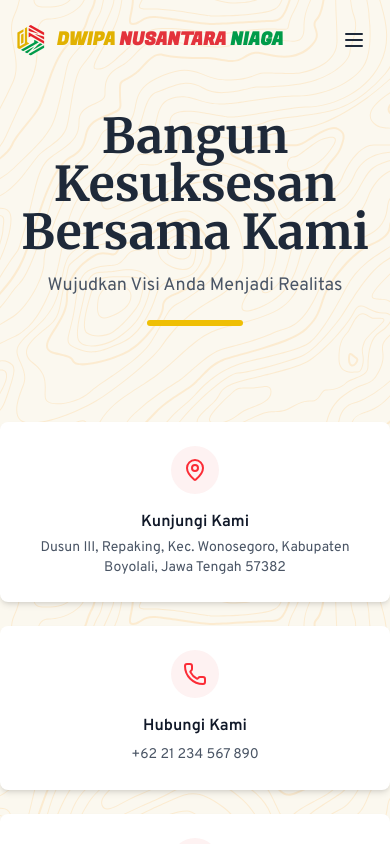
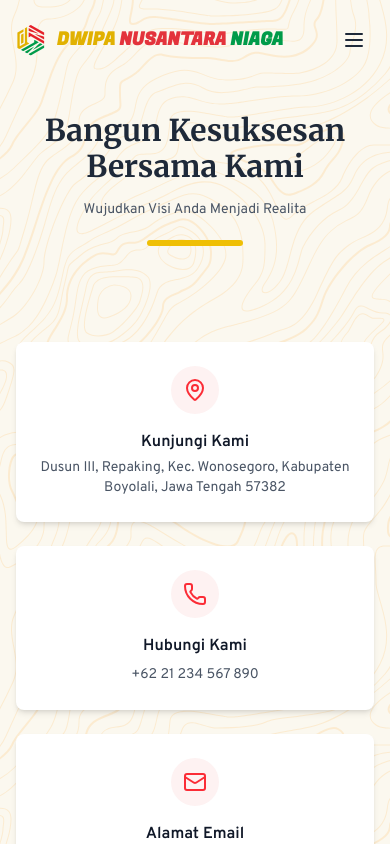
Before and after one commit to irfanfaiz25/dnn-company-profile, a React (Vite) app: page /kontak in a window 390 px wide. Shown: the top 844 px of the page. Built offline with nearby package versions, Linux system fonts and the light colour scheme.

Commit message:
feat: separate the kontak page section and make it responsive

```diff
--- a/src/App.jsx
+++ b/src/App.jsx
@@ -9,7 +9,7 @@ import { useEffect } from "react";
 import Produk from "./Pages/Produk/Index";
 import Sorotan from "./Pages/Sorotan";
 import SorotanDetail from "./Pages/SorotanDetail";
-import Kontak from "./Pages/Kontak";
+import Kontak from "./Pages/Kontak/Index";
 
 function App() {
   const location = useLocation();
--- a/src/Pages/Kontak.jsx
+++ b/src/Pages/Kontak/Index.jsx
@@ -5,14 +5,13 @@ import { motion } from "motion/react";
 const Kontak = () => {
   return (
     <div className="min-h-screen section-background">
-      <div className="max-w-7xl mx-auto pt-28 pb-16">
-        {/* Contact Info Cards */}
+      <div className="max-w-7xl mx-auto px-4 md:px-0 pt-28 pb-16">
         <div className="flex flex-col items-center">
           <motion.h2
             initial={{ opacity: 0, y: 30 }}
             whileInView={{ opacity: 1, y: 0 }}
             transition={{ duration: 0.5, delay: 0.2 }}
-            className="text-5xl font-display font-bold text-center text-gray-800 mb-4"
+            className="text-3xl md:text-5xl font-display font-bold text-center text-gray-800 mb-4"
           >
             Bangun Kesuksesan Bersama Kami
           </motion.h2>
@@ -20,9 +19,9 @@ const Kontak = () => {
             initial={{ opacity: 0, y: 30 }}
             whileInView={{ opacity: 1, y: 0 }}
             transition={{ duration: 0.5, delay: 0.3 }}
-            className="text-gray-600 text-lg"
+            className="text-gray-600 text-sm md:text-lg"
           >
-            Wujudkan Visi Anda Menjadi Realitas
+            Wujudkan Visi Anda Menjadi Realita
           </motion.p>
           <motion.div
             initial={{ opacity: 0, scaleX: 0 }}
@@ -33,6 +32,7 @@ const Kontak = () => {
           />
         </div>
 
+        {/* Contact Info Cards */}
         <motion.div
           className="grid grid-cols-1 md:grid-cols-2 lg:grid-cols-4 gap-6 mb-16"
           initial={{ opacity: 0, y: 30 }}
```
